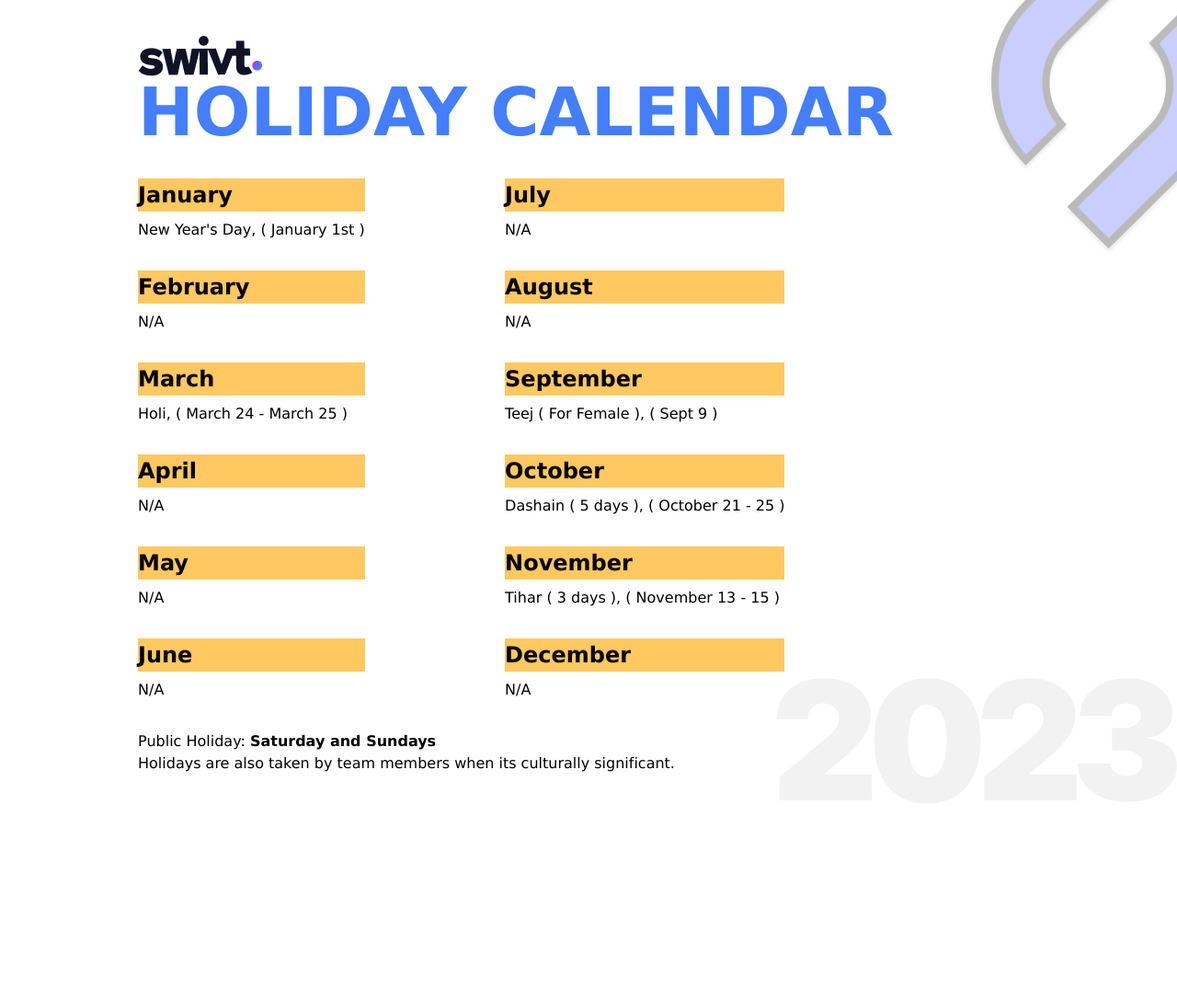
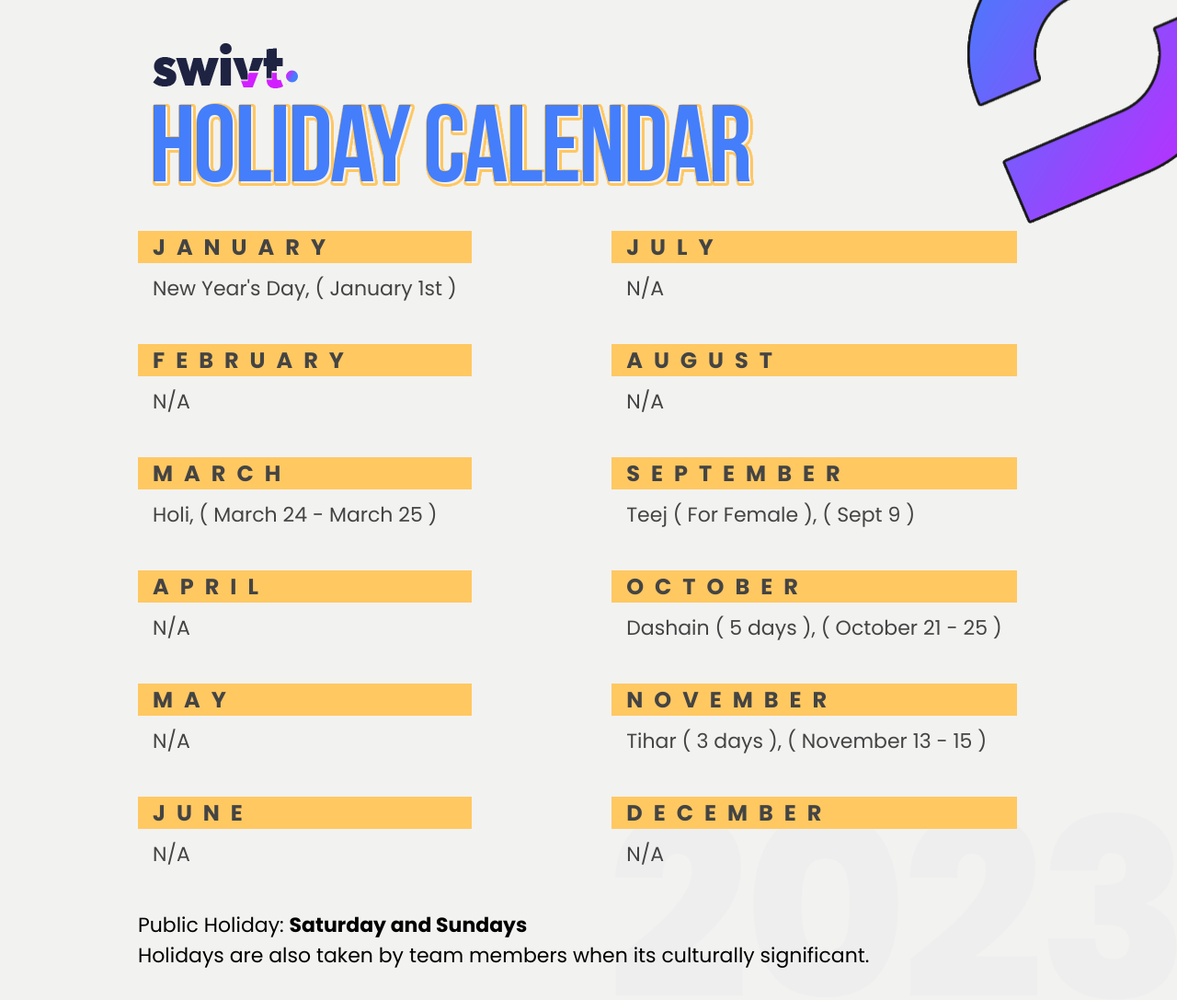
Before and after one commit to saugat-rimal/holidaycalendar, a plain HTML site: page index.html in a window 1280 px wide. Shown: the whole page at 92% size. Before the commit the page ends 874 px from the top, so only its background shows below. Drawn offline with Linux system fonts and the light colour scheme.

Commit message:
changes on layout

```diff
--- a/index.html
+++ b/index.html
@@ -7,15 +7,23 @@
     <meta name="viewport" content="width=device-width, initial-scale=1.0">
     <title>Document</title>
 
+    <link rel="preconnect" href="https://fonts.googleapis.com">
+    <link rel="preconnect" href="https://fonts.gstatic.com" crossorigin>
+    <link href="https://fonts.googleapis.com/css2?family=Bebas+Neue&family=Poppins:wght@400;500;700&display=swap"
+        rel="stylesheet">
+
+
     <link rel="stylesheet" href="style.css">
+
 </head>
 
 <body>
     <main>
 
         <header>
-            <img src="/logo.png" alt="swivt technologies">
-            <h1>HOLIDAY CALENDAR</h1>
+            <img src="/images/Swivt.png" class="logo" alt="swivt technologies">
+            <img src="/images/HolidayCalendar.png" class="h1" alt="swivt technologies">
+            <!-- <h1>HOLIDAY CALENDAR</h1> -->
         </header>
 
         <article class="holiday-container">
--- a/style.css
+++ b/style.css
@@ -29,6 +29,7 @@ html:focus-within {
 img,
 picture {
     max-width: 100%;
+    display: block;
 }
 
 /* Inherit fonts for inputs and buttons */
@@ -44,37 +45,45 @@ body {
     min-height: 100vh;
     text-rendering: optimizeSpeed;
     line-height: 1.5;
-    font-family: 'Lucida Sans', 'Lucida Sans Regular', 'Lucida Grande', 'Lucida Sans Unicode', Geneva, Verdana, sans-serif;
+    font-family: 'Poppins', sans-serif;
+    background: url(/images/HolidayListBG.png) no-repeat cover fixed;
+    background-color: #f2f2f0;
+
 }
 
-/* starting the holiday container  */
+/* starting the main container  */
 main {
     min-height: inherit;
     padding: 0rem clamp(0.75rem, calc(-2.12rem + 14.37vw), 10.00rem);
     display: flex;
     flex-direction: column;
     justify-content: space-between;
-    /* background-color: #f2f2f0; */
 
-    background: url(/2023.png) right bottom no-repeat, url(/s.png) right top no-repeat;
+    background: url(/images/2023.png) right bottom no-repeat, url(/images/VectorSmartObject.png) right top no-repeat;
     background-position-x: 100%, 105.5%;
     background-position-y: 100%, -17.5%;
 }
+
+
+/* header section  */
 
 header {
     padding-block: clamp(2.00rem, calc(1.84rem + 0.78vw), 2.50rem);
 }
 
-header h1 {
-    color: #447EFB;
-    font-size: clamp(2.07rem, calc(1.17rem + 4.54vw), 4.54rem);
-    line-height: 4rem;
+header .logo {
+    padding: 0.5rem 1rem;
 }
+
+header .h1 {
+    padding: 0.5rem 1rem;
+}
+
+/* starting the holiday container  */
 
 .holiday-container {
     display: flex;
     gap: clamp(3.00rem, calc(0.83rem + 10.87vw), 10.00rem);
-    flex-wrap: wrap;
 }
 
 .left-section,
@@ -84,12 +93,34 @@ header h1 {
 }
 
 .month .title {
-    background-color: #FFC861;
-    margin-block-end: .5rem;
+    background-color: #ffc861;
+    padding: 0.5rem 1rem;
+
+    font-size: 24px;
+    letter-spacing: 12px;
+    line-height: 19px;
+    text-transform: uppercase;
+    color: #444444;
+    font-weight: 700;
+    font-family: 'Poppins', sans-serif;
 }
+
+.month .subtitle {
+    padding: 0.5rem 1rem;
+    font-size: 22px;
+    letter-spacing: 0px;
+    line-height: 40px;
+    color: #444444;
+    font-weight: 400;
+    font-family: 'Poppins', sans-serif;
+}
+
+/* starting the footer container  */
 
 footer {
     padding-block: 2rem;
+    font-size: 22px;
+
 }
 
 /* media query for the holiday container for mobile  */
@@ -97,15 +128,16 @@ footer {
 @media (max-width: 790.99px) {
 
     main {
-        background: url(/2023.png) right bottom no-repeat, url(/s.png) right top no-repeat;
+        background: url(/images/2023.png) right bottom no-repeat, url(/images/VectorSmartObject.png) right top no-repeat;
         background-position-x: 108%, 114.5%;
         background-position-y: 100%, -17.5%;
+        background-size: 50%, 40%;
     }
 
 
     .holiday-container {
         flex-direction: column;
-        gap: 0rem;
+        gap: 2rem;
         margin-block-start: 1rem;
     }
 
```
Also changed, not shown: images/2023.png (added), images/HolidayCalendar.png (added), images/HolidayListBG.png (added), images/Swivt.png (added), images/VectorSmartObject.png (added), 1 other file.
